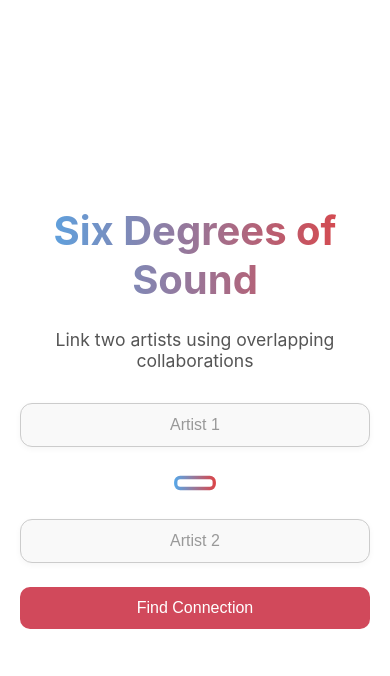
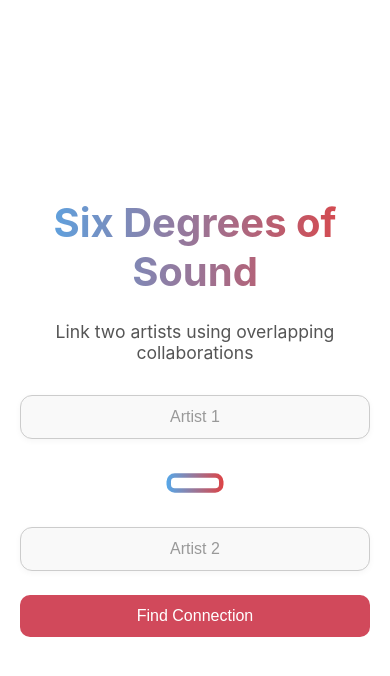
Before and after one commit to tsa4002/SDOS, a FastAPI app: page /static/index.html in a window 390 px wide. Shown: the top 676 px of the page. Run offline with FastAPI, Linux system fonts and the light colour scheme.

Commit message:
loading icon resize

```diff
--- a/static/frontpage_stylesheet.css
+++ b/static/frontpage_stylesheet.css
@@ -465,15 +465,15 @@ footer {
     align-items: center;
     justify-content: center;
     align-self: center;
-    flex: 0 0 44px;
-    width: 44px;
-    height: 44px;
+    flex: 0 0 52px;
+    width: 52px;
+    height: 52px;
   }
 
   .link-icon .static-icon {
     display: block;
-    width: 44px;
-    height: 44px;
+    width: 52px;
+    height: 52px;
   }
 
   /* Match the button width to the artist fields */
@@ -511,19 +511,19 @@ input.shake { animation: shake 0.4s ease; border: 1px solid #D1495B; }
   display: flex;
   align-items: center;
   justify-content: center;
-  flex: 0 0 44px;
-  width: 44px;
-  height: 44px;
-  min-width: 44px;
-  min-height: 44px;
+  flex: 0 0 60px;
+  width: 60px;
+  height: 60px;
+  min-width: 60px;
+  min-height: 60px;
   transition: transform 0.2s ease;
 }
 
 /* Keep the SVG object inside the reserved space */
 .link-icon .static-icon {
   display: block;
-  width: 44px;
-  height: 44px;
+  width: 60px;
+  height: 60px;
   border: 0;
 }
 
```
